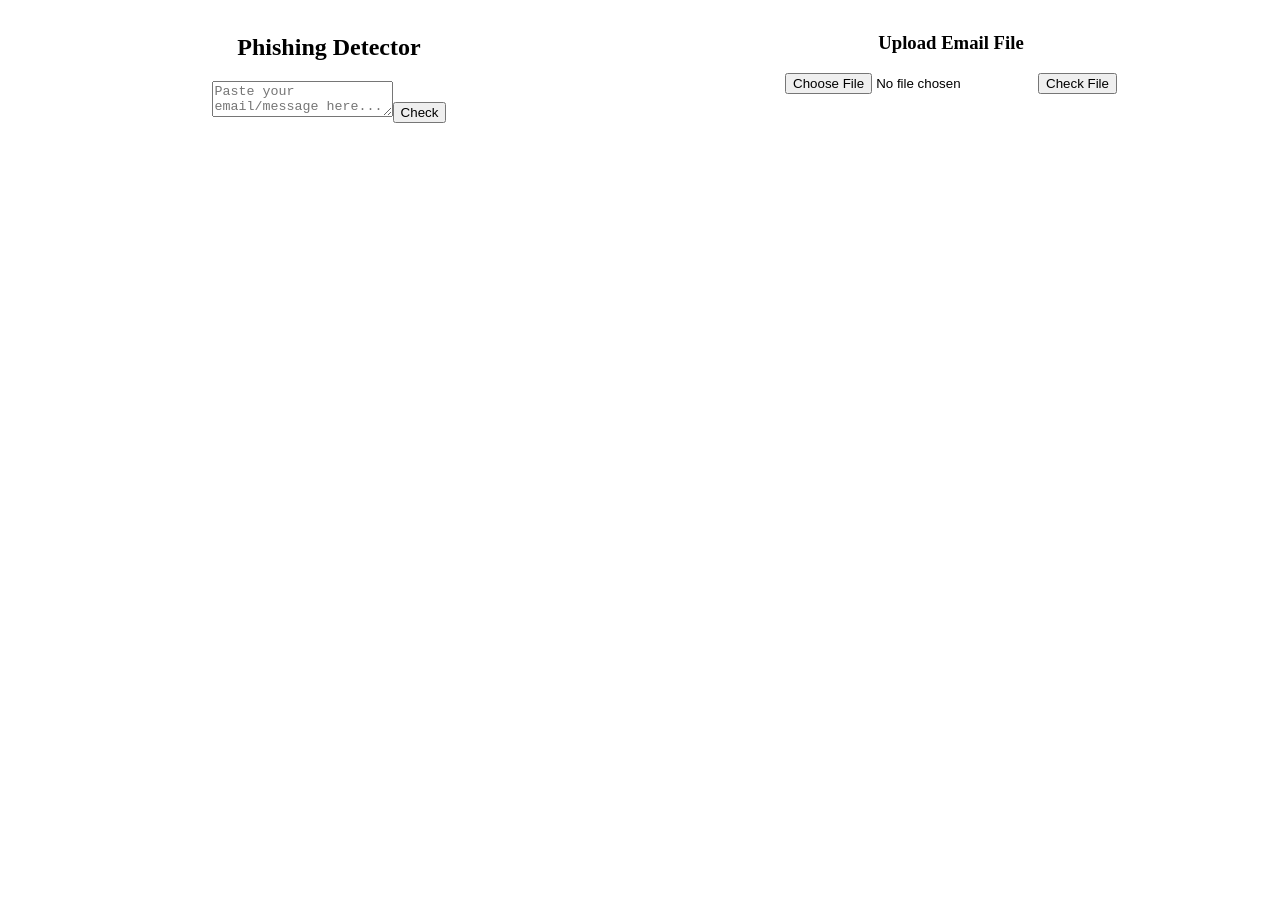
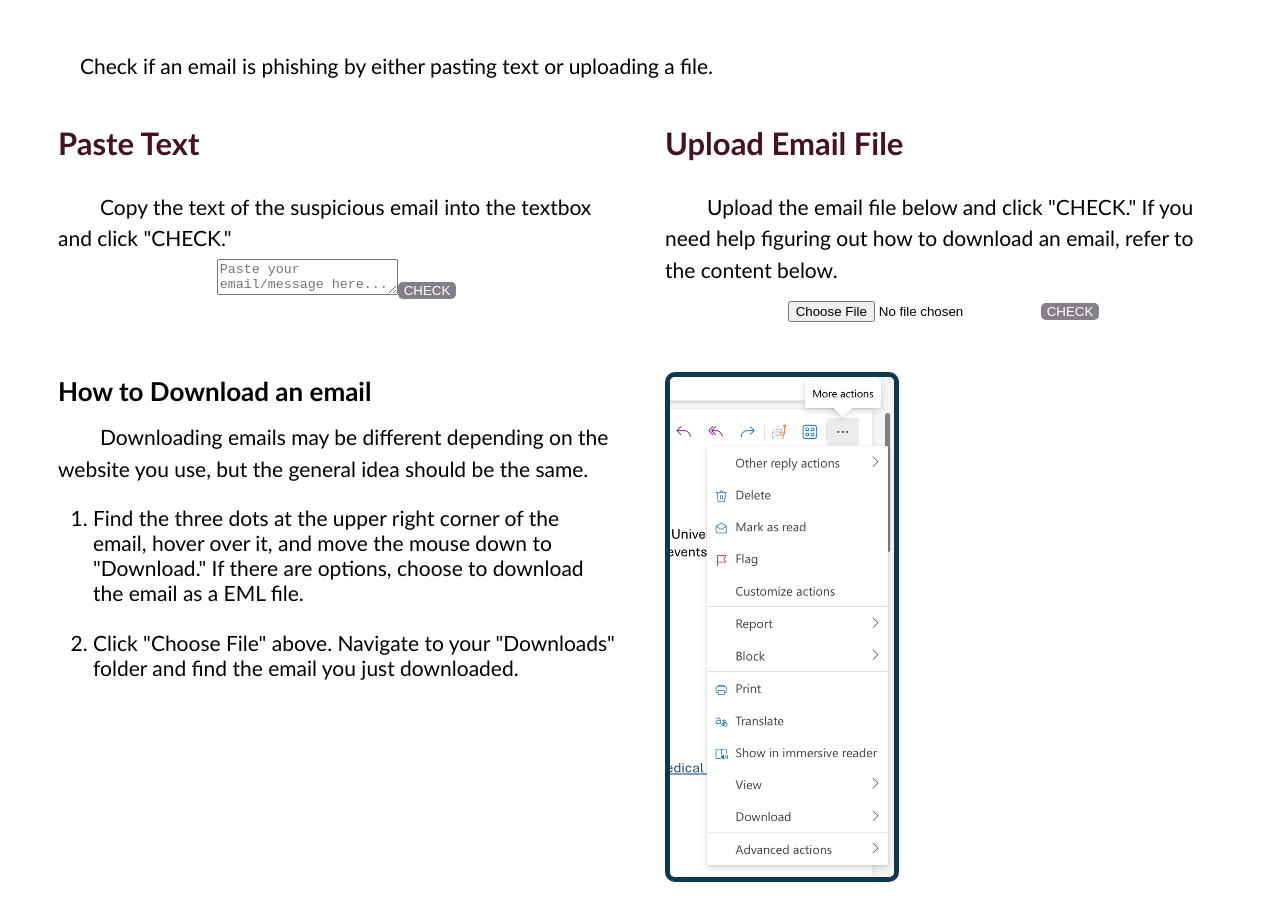
Before and after one commit to a13n20/Capstone, a React (Create React App) app in the folder frontend/: page /phishing-detection in a window 1280 px wide. Shown: the part 374-1294 px from the top of the page. Before the commit the page ends 800 px from the top, so only its background shows below. Built offline with nearby package versions, Linux system fonts and the light colour scheme; a web font is replaced by a local one.

Commit message:
Phishing Detection is easier to read

```diff
--- a/frontend/src/components/fileUpload.js
+++ b/frontend/src/components/fileUpload.js
@@ -1,7 +1,8 @@
 import React, { useState } from "react";
 
-const FileUpload = ({ setPrediction }) => {
+const FileUpload = () => {
   const [file, setFile] = useState(null);
+  const [result, setResult] = useState(null);
 
   const handleFileChange = (event) => {
     setFile(event.target.files[0]);
@@ -24,7 +25,7 @@ const FileUpload = ({ setPrediction }) => {
       const data = await response.json();
 
       if (data.result && data.result.is_phishing !== undefined) {
-        setPrediction(data.result.is_phishing ? "Phishing detected" : "No phishing detected");
+        setResult(data.result.is_phishing ? "Phishing Detected" : "No Phishing Detected");
       } else {
         alert("Error: No prediction received");
       }
@@ -36,13 +37,20 @@ const FileUpload = ({ setPrediction }) => {
 
   return (
     <div>
-      <h3>Upload Email File</h3>
+      <h2>Upload Email File</h2>
+      <p>Upload the email file below and click "CHECK." If you need help figuring out how to download an email, refer to the content below.</p>
       <input
         type="file"
         accept=".txt,.eml,.html"
         onChange={handleFileChange}
       />
-      <button onClick={handleUpload}>Check File</button>
+      <button onClick={handleUpload}>CHECK</button>
+
+      {result && (
+        <div className={`phishingResult ${result === "Phishing Detected" ? "phishing" : "no-phishing"}`}>
+          <p>{result}</p>
+        </div>
+      )}
     </div>
   );
 };
--- a/frontend/src/components/phishingCheck.js
+++ b/frontend/src/components/phishingCheck.js
@@ -12,7 +12,8 @@ const PhishingCheck = () => {
 
   return (
     <div>
-      <h2>Phishing Detector</h2>
+      <h2>Paste Text</h2>
+      <p>Copy the text of the suspicious email into the textbox and click "CHECK."</p>
       <textarea
         placeholder="Paste your email/message here..."
         value={text}
@@ -21,9 +22,8 @@ const PhishingCheck = () => {
       <button onClick={handleCheck}>Check</button>
 
       {result && (
-        <div>
-          <h3>Result:</h3>
-          <pre>{JSON.stringify(result, null, 2)}</pre>
+        <div className={`phishingResult ${result.is_phishing ? 'phishing' : 'no-phishing'}`}>
+          <p>{result.is_phishing ? "Phishing Detected" : "No Phishing Detected"}</p>
         </div>
       )}
     </div>
--- a/frontend/src/pages/guides/creditBureauFreeze.js
+++ b/frontend/src/pages/guides/creditBureauFreeze.js
@@ -83,6 +83,7 @@ const CreditBureauFreeze = () => {
                 <li>NordVPN - <a href="https://nordvpn.com/link-checker/" target="_blank" rel="noopener noreferrer">NordVPN link checker</a></li>
                 <li>TransUnion - <a href="https://www.transunion.com/?atvy=%7B%22264995%22%3A%22Experience+B%22%7D" target="_blank" rel="noopener noreferrer">TransUnion</a></li>
             </ul>
+            <BackButton />
         </div>
     )
 }
--- a/frontend/src/pages/guides/twoFactorAuthentication.js
+++ b/frontend/src/pages/guides/twoFactorAuthentication.js
@@ -14,6 +14,7 @@ const TwoFactorAuthentication = () => {
             <h1>{title}</h1>
             <h2>Why have it?</h2>
             <h2>Trustworthy Tools</h2>
+            <BackButton />
         </div>
     )
 }
--- a/frontend/src/pages/pages.css
+++ b/frontend/src/pages/pages.css
@@ -68,6 +68,28 @@
     border-radius: 10px;
     margin-top: 10px;
     margin-bottom: 10px;
+}
+
+.columns {
+    display: flex;
+    flex-direction: row;
+    gap: 10px;
+}
+.box {
+    padding: 20px;
+    text-align: center;
+    flex: 1;
+}
+
+/* Phishing Detection Page */
+.phishingResult p {
+    text-align: center;
+}
+.phishingResult.phishing p {
+    color: red !important;
+}
+.phishingResult.no-phishing p {
+    color: green !important;
 }
 
 /* Guide List */
--- a/frontend/src/pages/phishingDetectionPage.js
+++ b/frontend/src/pages/phishingDetectionPage.js
@@ -2,28 +2,36 @@ import React, { useState } from "react";
 import PhishingCheck from "../components/phishingCheck";
 import FileUpload from "../components/fileUpload";
 
+import "./pages.css";
+
 const PhishingDetectionPage = () => {
-  const [prediction, setPrediction] = useState(null); // Define prediction state
-
   return (
-    <div>
+    <div className='guidePage'>
       <h1>Phishing Detection</h1>
       <p>Check if an email is phishing by either pasting text or uploading a file.</p>
 
-      <div style={{ display: "flex", gap: "20px" }}>
-        <div style={{ flex: 1 }}>
+      <div className='columns'>
+        <div className='box'>
           <PhishingCheck />
         </div>
-        <div style={{ flex: 1 }}>
-          <FileUpload setPrediction={setPrediction} />
+        <div className='box'>
+          <FileUpload />
         </div>
       </div>
 
-      {prediction && (
-        <div>
-          <h2>Prediction: {prediction}</h2>
+      <div className='columns'>
+        <div className='box'>
+          <h3>How to Download an email</h3>
+          <p>Downloading emails may be different depending on the website you use, but the general idea should be the same.</p>
+          <ul className='steps'>
+            <li>Find the three dots at the upper right corner of the email, hover over it, and move the mouse down to "Download." If there are options, choose to download the email as a EML file.</li>
+            <li>Click "Choose File" above. Navigate to your "Downloads" folder and find the email you just downloaded.</li>
+          </ul>
         </div>
-      )}
+        <div className='box'>
+          <img src='/images/downloadEmail.png' alt='Three dots in the upper right, with a dropdown menu of options.' />
+        </div>
+      </div>
     </div>
   );
 };
```
Also changed, not shown: frontend/public/images/downloadEmail.png (added).
